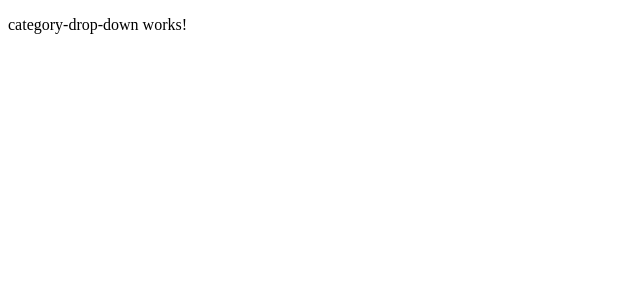
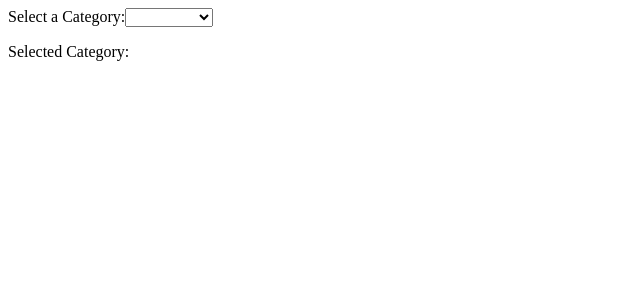
Before and after one commit to NotNanetteKaye/angular-practice, an Angular app in the folder angular-components/: page / in a window 1280 px wide. Shown: the top 300 px of the page, without its empty margins (0-640 px from the left). Built offline with nearby package versions, Linux system fonts and the light colour scheme.

Commit message:
Imported FormsModule to app.module.ts | create a dropdown

```diff
--- a/angular-components/src/app/app.module.ts
+++ b/angular-components/src/app/app.module.ts
@@ -1,5 +1,6 @@
 import { NgModule } from '@angular/core';
 import { BrowserModule } from '@angular/platform-browser';
+import { FormsModule } from '@angular/forms';
 
 import { AppRoutingModule } from './app-routing.module';
 import { AppComponent } from './app.component';
@@ -12,7 +13,8 @@ import { CategoryDropDownComponent } from './category-drop-down/category-drop-do
   ],
   imports: [
     BrowserModule,
-    AppRoutingModule
+    AppRoutingModule,
+    FormsModule,
   ],
   providers: [],
   bootstrap: [AppComponent]
--- a/angular-components/src/app/category-drop-down/category-drop-down.component.html
+++ b/angular-components/src/app/category-drop-down/category-drop-down.component.html
@@ -1 +1,8 @@
-<p>category-drop-down works!</p>
+<div>
+    <label for="categoryDropdown">Select a Category:</label>
+    <select id="categoryDropdown" [(ngModel)]="selectedCategory">
+        <option *ngFor="let category of categories" [value]="category">{{ category }}</option>
+    </select>
+
+    <p>Selected Category: {{ selectedCategory }}</p>
+</div>
```
